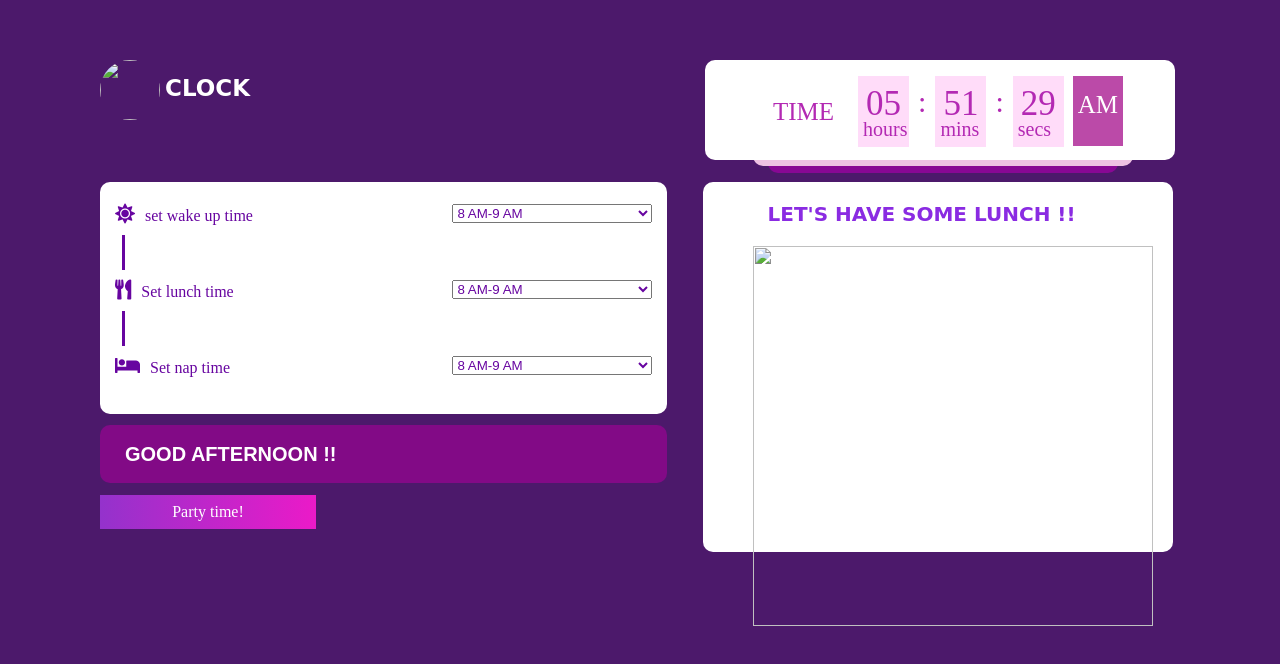
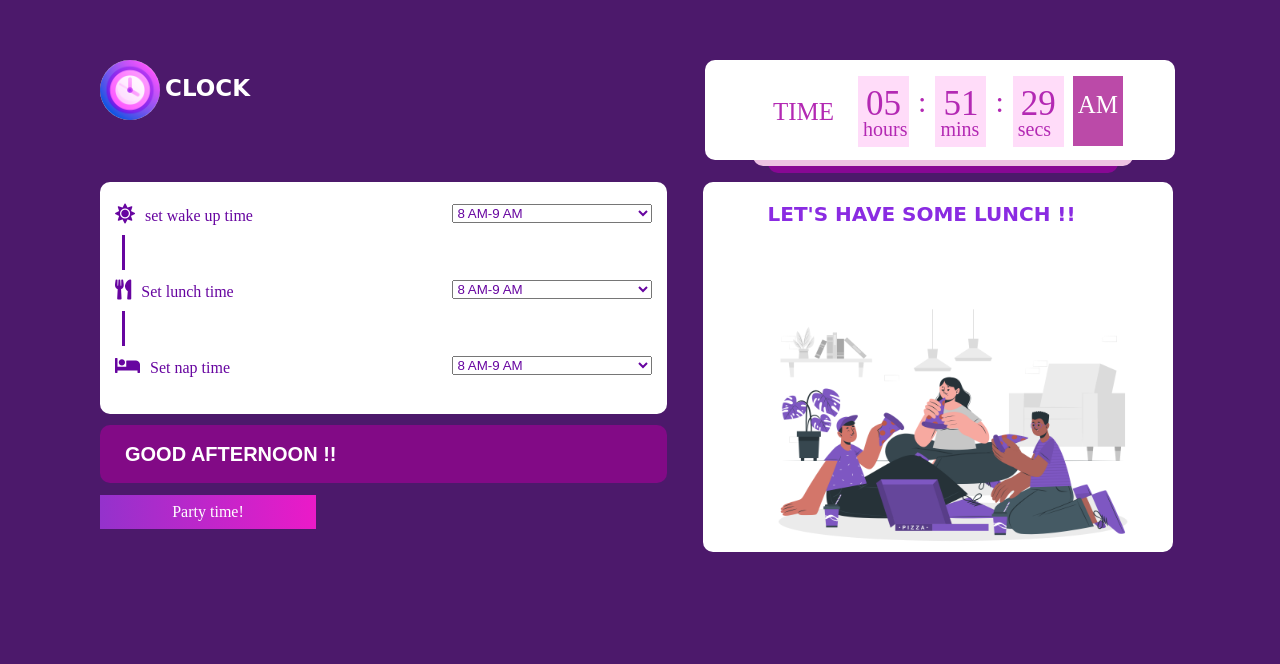
Before and after one commit to S-Fahad/digital-clock, a plain HTML site: page index.html in a window 1280 px wide. Drawn offline with Linux system fonts and the light colour scheme; the site is published under a folder, as on GitHub Pages, so addresses that start at the root find nothing.

Commit message:
Update index.html

```diff
--- a/index.html
+++ b/index.html
@@ -6,7 +6,7 @@
     <meta name="viewport" content="width=device-width, initial-scale=1.0" />
     <title>Reminder-clock</title>
     <link rel="stylesheet" href="style.css" />
-    <link rel="shortcut icon" href="/images/clock.jpeg" type="image/x-icon" />
+    <link rel="shortcut icon" href="./images/clock.jpeg" type="image/x-icon" />
     <link
       rel="stylesheet"
       href="https://cdnjs.cloudflare.com/ajax/libs/font-awesome/5.15.4/css/all.min.css"
@@ -15,7 +15,7 @@
   <body>
     <div class="header">
       <div class="subHeader1">
-        <img class="clock" src="/images/clock.jpeg" />
+        <img class="clock" src="./images/clock.jpeg" />
         <div class="cText">CLOCK</div>
       </div>
       <div class="timer">
@@ -76,7 +76,7 @@
       </div>
       <div class="lunch">
         <p>LET'S HAVE SOME LUNCH !!</p>
-        <img src="/images/lunch.png" height="380px" width="400px" />
+        <img src="./images/lunch.png" height="380px" width="400px" />
       </div>
       <div class="afternoon">GOOD AFTERNOON !!</div>
       <div class="party">Party time!</div>
```
